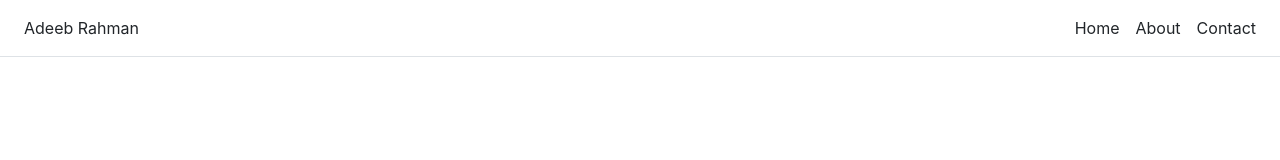
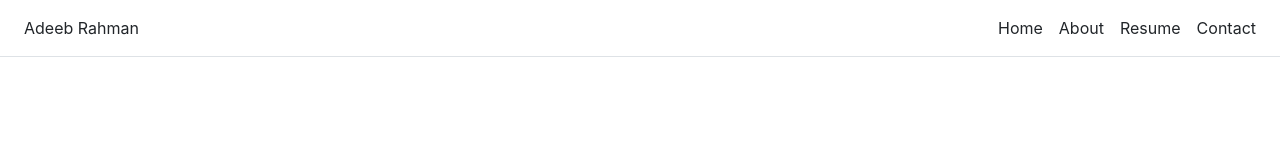
Before and after one commit to Adman94/Adman94.github.io, a React (Create React App) app: page / in a window 1280 px wide. Shown: the top 160 px of the page. Built offline with nearby package versions, Linux system fonts and the light colour scheme; no server answers.

Commit message:
resume tab added

```diff
--- a/src/App.js
+++ b/src/App.js
@@ -53,6 +53,7 @@ class App extends Component {
             <Nav className="ml-auto">
               <NavLink style={navStyle} className="nav-Link p-2" to="/">Home</NavLink>
               <NavLink style={navStyle} className="nav-Link p-2" to="/about">About</NavLink>
+              <a style={navStyle} className="nav-Link p-2" href="//docs.google.com/document/d/1bimSPzWsdAZcSPFTDRNBxHij0n3ToN3XLXnH7LebBv4/edit?usp=sharing">Resume</a>
               <NavLink style={navStyle} className="nav-Link p-2" to="/contact">Contact</NavLink>
             </Nav>
           </Navbar.Collapse>
```
